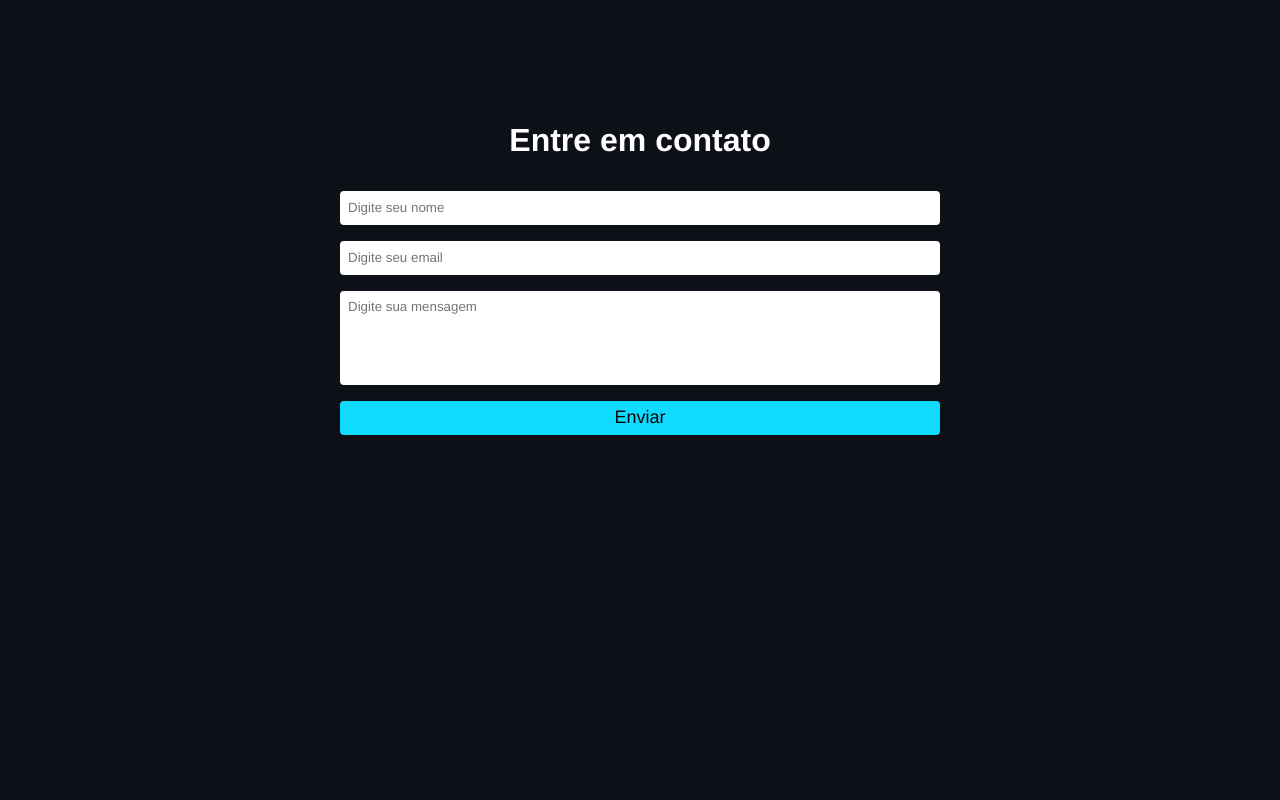
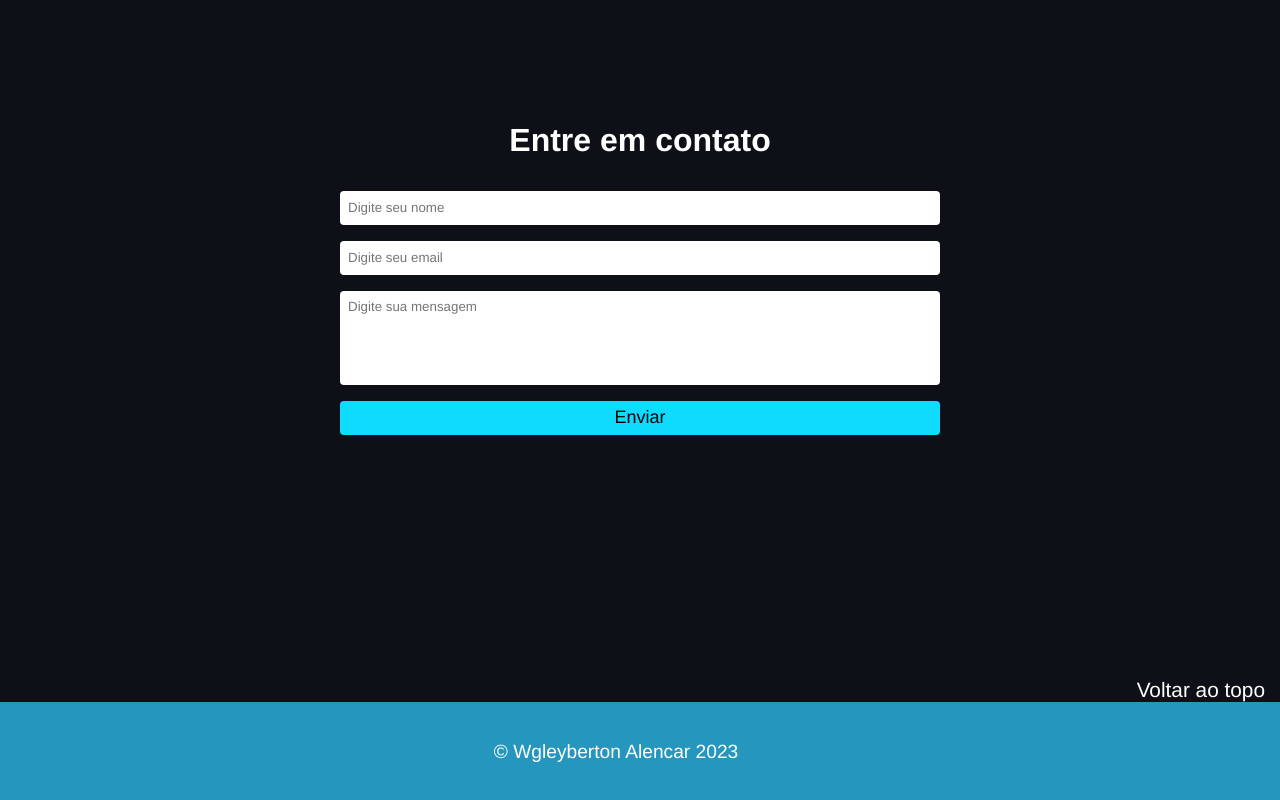
Before and after one commit to Wgleyberton/dev-wgleyberton, a React (Create React App) app: page /Contato in a window 1280 px wide. Shown: the part 3651-4451 px from the top of the page. Before the commit the page ends 4329 px from the top, so only its background shows below. Built offline with nearby package versions, Linux system fonts and the light colour scheme.

Commit message:
subindo projeto

```diff
--- a/package.json
+++ b/package.json
@@ -1,7 +1,7 @@
 {
   "name": "dev-wgleyberton",
   "version": "0.1.0",
-  "homepage": "https://wgleyberton.github.io/dev-wgleyberton/",
+  "homepage": "https://wgleyberton.github.io/dev-wgleyberton/Home",
   "private": true,
   "dependencies": {
     "@emailjs/browser": "^3.11.0",
--- a/src/components/Navbar.js
+++ b/src/components/Navbar.js
@@ -2,10 +2,10 @@ import { Link } from "react-router-dom"
 import "./Navbar.css"
 const Navbar = ()=> {
     return(
-      <div className="nav">
+      <div className="nav" id="nav">
         <nav className='navbar' id='navbar'>
               <h2>
-                <Link to="/"> Wgleyberton </Link>
+                <Link to="/Home"> Wgleyberton </Link>
               </h2>
               <div className="Menu">
                   <a href="#sobre" >Sobre </a>
--- a/src/index.js
+++ b/src/index.js
@@ -1,6 +1,6 @@
 import React from 'react'
 import ReactDOM from 'react-dom/client'
-import { HashRouter, Routes, Route } from 'react-router-dom'
+import { BrowserRouter, Routes, Route } from 'react-router-dom'
 
 import App from './App.js'
 import Home from './pages/Home.js'
@@ -12,16 +12,16 @@ import Portfolio from './pages/Portfolio.js'
 
 ReactDOM.createRoot(document.getElementById('root')).render(
   <React.StrictMode>
-    <HashRouter>
+    <BrowserRouter>
         <Routes>
           <Route element={<App />}>
-          <Route path="/" element={<Home />} />
+            <Route path="/Home" element={<Home />} />
             <Route path="/Sobre" element={<Sobre />} />
             <Route path="/Skills" element={<Skills />} />
             <Route path="/Portfolio" element={<Portfolio />} />
             <Route path="/Contato" element={<Contato />} />
           </Route>
         </Routes>
-    </HashRouter>
-  </React.StrictMode>,
+    </BrowserRouter>
+  </React.StrictMode>
 )
--- a/src/pages/Contato.css
+++ b/src/pages/Contato.css
@@ -8,6 +8,7 @@
     background-color: #0d1117;
     color: #FFF;
     padding: 1rem;
+
   }
 
   .title{
@@ -52,3 +53,23 @@
     background-color: #0fe3ff;
     transform: scale(1.01);
   }
+  .contato .retorno {
+    position: relative;
+    text-decoration: none;
+    margin-top: auto;
+    display: flex;
+    flex-direction: row-reverse;
+    margin-right: 15px;
+    align-self: flex-end;
+    font-size: 1.3rem;
+    color: #fff;
+ }
+ .contato .footer {
+  position: relative;
+  width: auto;
+  text-align: center;
+  margin-top: auto;
+  font-size: 1.2rem;
+  background-color: #2596be ;
+  color: #fff;
+ }
--- a/src/pages/Contato.js
+++ b/src/pages/Contato.js
@@ -38,6 +38,7 @@ const Contato = () => {
   }
 
     return(
+      <div className="contato">
       <div className="container-contato" id="contato" >
           <h1 className="title"> Entre em contato</h1>
           <form className="form" onSubmit={sendEmail}>
@@ -64,6 +65,10 @@ const Contato = () => {
             />
             <input className="button" type="submit" value="Enviar" />
           </form>
+
+      </div>
+      <a href="#home" className="retorno">Voltar ao topo</a>
+      <div className="footer">© Wgleyberton Alencar 2023</div>
       </div>
     )
 }
--- a/src/pages/Skills.css
+++ b/src/pages/Skills.css
@@ -26,8 +26,8 @@
     width: 95%;
     margin: 2rem auto;
     position: relative;
+}
 
-}
 @media screen and (max-width: 600px) {
     .container-skills  h2 {
       font-size: 1rem;
--- a/src/pages/Sobre.css
+++ b/src/pages/Sobre.css
@@ -107,15 +107,7 @@
     font-weight: bold;
     font-style: italic;
 }
-.sobre .return{
-    margin: 10px 0 0 0;
-    margin-left: auto;
-    margin-right: auto;
-    position: relative;
-    width: 100%;
-    background-color: red;
 
-}
 @media screen and (max-width: 600px) {
     .sobre .container-sobre {
         flex-direction: column;
```
Also changed, not shown: src/pages/Sobre.js (line endings or trailing spaces). Lines whose indentation alone changed are shown as unchanged.
